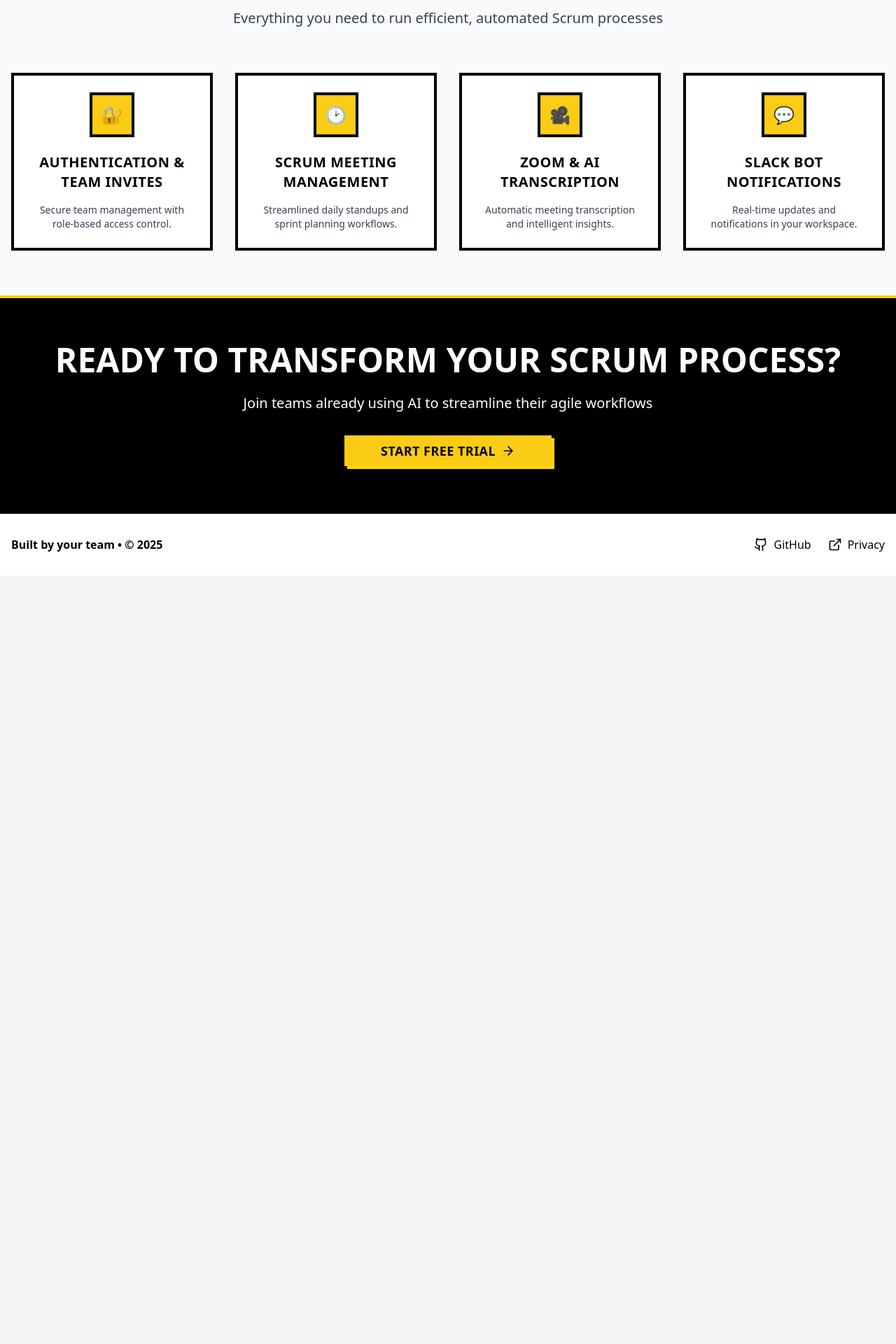
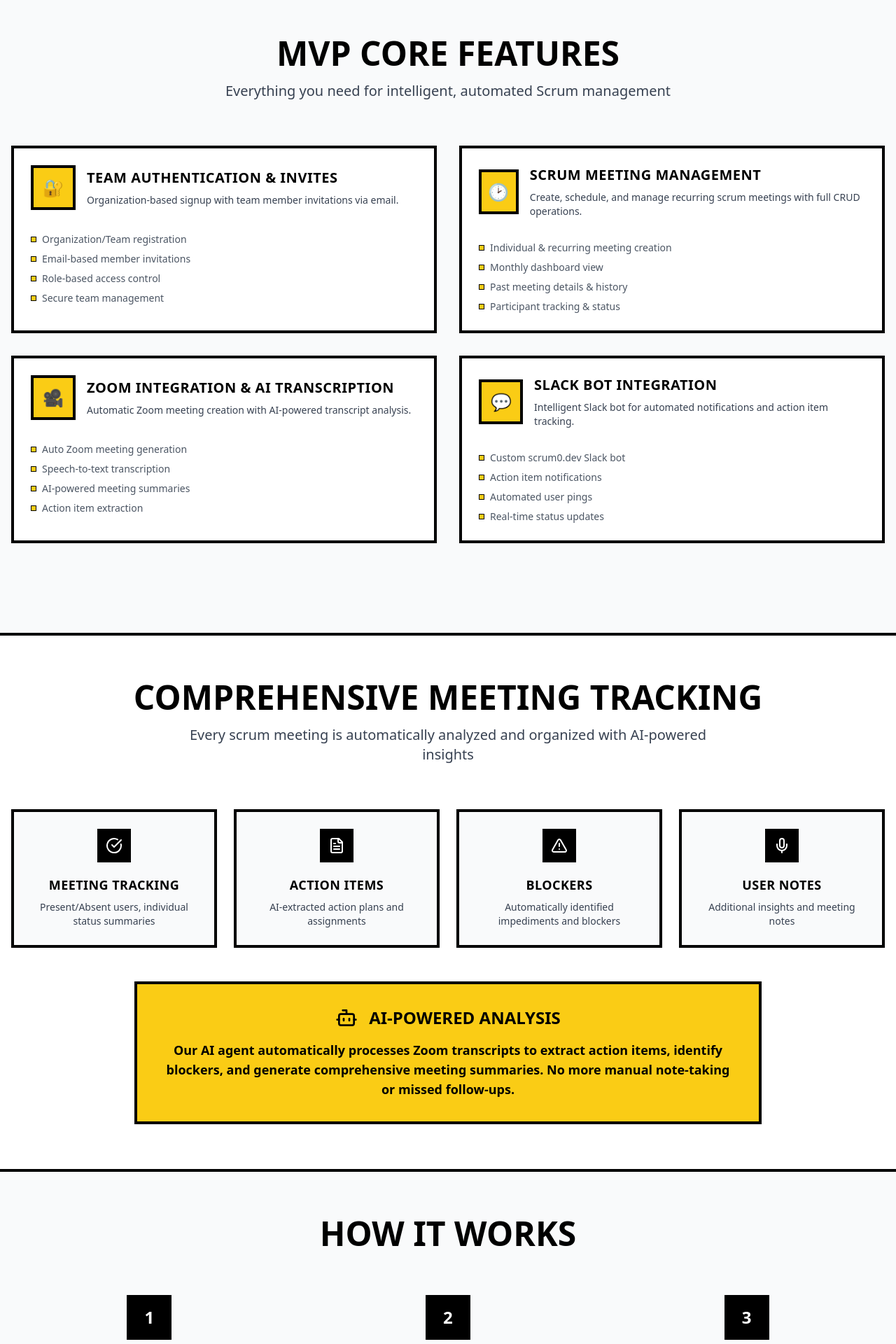
Before and after one commit to Sanket1815/scrum0-v1, a Next.js app: page / in a window 1280 px wide. Shown: the part 860-2780 px from the top of the page at 70% size. Before the commit the page ends 1682 px from the top, so only its background shows below. Built offline with nearby package versions, Linux system fonts and the light colour scheme.

Commit message:
Update Landing Page Based on MVP Requirements

```diff
--- a/app/page.tsx
+++ b/app/page.tsx
@@ -5,8 +5,8 @@ import { Button } from '@/components/ui/button';
 import { Card, CardContent, CardDescription, CardHeader, CardTitle } from '@/components/ui/card';
 import { Badge } from '@/components/ui/badge';
 import {
-  Clock,
-  Shield,
+  Users,
+  Calendar,
   Video,
   MessageSquare,
   ArrowRight,
@@ -15,6 +15,12 @@ import {
   Github,
   ExternalLink,
   Zap,
+  CheckCircle,
+  Clock,
+  Bot,
+  Mic,
+  FileText,
+  AlertTriangle,
 } from 'lucide-react';
 import Link from 'next/link';
 
@@ -23,29 +29,76 @@ export default function LandingPage() {
 
   const features = [
     {
-      icon: Shield,
-      title: 'Authentication & Team Invites',
-      description: 'Secure team management with role-based access control.',
+      icon: Users,
+      title: 'Team Authentication & Invites',
+      description: 'Organization-based signup with team member invitations via email.',
       emoji: '🔐',
+      details: [
+        'Organization/Team registration',
+        'Email-based member invitations',
+        'Role-based access control',
+        'Secure team management'
+      ]
     },
     {
-      icon: Clock,
+      icon: Calendar,
       title: 'Scrum Meeting Management',
-      description: 'Streamlined daily standups and sprint planning workflows.',
+      description: 'Create, schedule, and manage recurring scrum meetings with full CRUD operations.',
       emoji: '🕑',
+      details: [
+        'Individual & recurring meeting creation',
+        'Monthly dashboard view',
+        'Past meeting details & history',
+        'Participant tracking & status'
+      ]
     },
     {
       icon: Video,
-      title: 'Zoom & AI Transcription',
-      description: 'Automatic meeting transcription and intelligent insights.',
+      title: 'Zoom Integration & AI Transcription',
+      description: 'Automatic Zoom meeting creation with AI-powered transcript analysis.',
       emoji: '🎥',
+      details: [
+        'Auto Zoom meeting generation',
+        'Speech-to-text transcription',
+        'AI-powered meeting summaries',
+        'Action item extraction'
+      ]
     },
     {
       icon: MessageSquare,
-      title: 'Slack Bot Notifications',
-      description: 'Real-time updates and notifications in your workspace.',
+      title: 'Slack Bot Integration',
+      description: 'Intelligent Slack bot for automated notifications and action item tracking.',
       emoji: '💬',
+      details: [
+        'Custom scrum0.dev Slack bot',
+        'Action item notifications',
+        'Automated user pings',
+        'Real-time status updates'
+      ]
     },
+  ];
+
+  const meetingFeatures = [
+    {
+      icon: CheckCircle,
+      title: 'Meeting Tracking',
+      description: 'Present/Absent users, individual status summaries'
+    },
+    {
+      icon: FileText,
+      title: 'Action Items',
+      description: 'AI-extracted action plans and assignments'
+    },
+    {
+      icon: AlertTriangle,
+      title: 'Blockers',
+      description: 'Automatically identified impediments and blockers'
+    },
+    {
+      icon: Mic,
+      title: 'User Notes',
+      description: 'Additional insights and meeting notes'
+    }
   ];
 
   return (
@@ -66,8 +119,8 @@ export default function LandingPage() {
               <Link href="#features" className="text-black font-medium hover:text-gray-600 transition-colors">
                 Features
               </Link>
-              <Link href="#about" className="text-black font-medium hover:text-gray-600 transition-colors">
-                About
+              <Link href="#how-it-works" className="text-black font-medium hover:text-gray-600 transition-colors">
+                How It Works
               </Link>
               <Button variant="outline" className="border-2 border-black hover:bg-gray-100">
                 Login
@@ -90,8 +143,8 @@ export default function LandingPage() {
                 <Link href="#features" className="text-black font-medium">
                   Features
                 </Link>
-                <Link href="#about" className="text-black font-medium">
-                  About
+                <Link href="#how-it-works" className="text-black font-medium">
+                  How It Works
                 </Link>
                 <Button variant="outline" className="border-2 border-black w-fit">
                   Login
@@ -112,16 +165,16 @@ export default function LandingPage() {
             </Badge>
 
             <h1 className="text-4xl md:text-7xl font-black text-black mb-8 leading-tight uppercase">
-              AI-First Scrum<br />
-              Management for<br />
+              Centralize & Automate<br />
+              Your Scrum Process<br />
               <span className="bg-yellow-400 px-4 py-2 inline-block border-4 border-black transform -rotate-1">
-                Modern Teams
+                With AI Magic
               </span>
             </h1>
 
             <p className="text-xl md:text-2xl font-semibold text-gray-700 mb-12 max-w-3xl mx-auto">
-              Automate updates, extract insights, and save time with intelligent
-              Scrum management that actually works.
+              Transform Zoom transcripts into actionable scrum entries.
+              Automate notifications, extract insights, and eliminate manual note-taking.
             </p>
 
             <div className="flex flex-col sm:flex-row gap-6 justify-center items-center">
@@ -129,7 +182,7 @@ export default function LandingPage() {
                 size="lg"
                 className="bg-yellow-400 hover:bg-yellow-300 text-black border-4 border-black font-bold uppercase tracking-wide text-lg px-12 py-4 shadow-[6px_6px_0px_0px_rgba(0,0,0,1)] hover:shadow-[3px_3px_0px_0px_rgba(0,0,0,1)] hover:translate-x-[3px] hover:translate-y-[3px] transition-all"
               >
-                Get Started
+                Start Your Team
                 <ArrowRight className="w-5 h-5 ml-2" />
               </Button>
 
@@ -141,26 +194,23 @@ export default function LandingPage() {
                 Watch Demo
               </Button>
             </div>
-
-            {/* Geometric Pattern */}
-
           </div>
         </div>
       </section>
 
-      {/* Feature Highlights */}
+      {/* Core Features */}
       <section id="features" className="py-16 bg-gray-50 border-t-4 border-black">
         <div className="container mx-auto px-4">
           <div className="text-center mb-16">
             <h2 className="text-3xl md:text-5xl font-black text-black mb-4 uppercase">
-              Core Features
+              MVP Core Features
             </h2>
             <p className="text-xl text-gray-700 max-w-2xl mx-auto">
-              Everything you need to run efficient, automated Scrum processes
+              Everything you need for intelligent, automated Scrum management
             </p>
           </div>
 
-          <div className="grid grid-cols-1 md:grid-cols-2 lg:grid-cols-4 gap-8">
+          <div className="grid grid-cols-1 lg:grid-cols-2 gap-8 mb-16">
             {features.map((feature, index) => {
               const IconComponent = feature.icon;
               return (
@@ -168,18 +218,30 @@ export default function LandingPage() {
                   key={index}
                   className="border-4 border-black bg-white hover:shadow-[8px_8px_0px_0px_rgba(0,0,0,1)] hover:-translate-x-2 hover:-translate-y-2 transition-all duration-200"
                 >
-                  <CardHeader className="text-center pb-4">
-                    <div className="w-16 h-16 bg-yellow-400 border-4 border-black mx-auto mb-4 flex items-center justify-center">
-                      <span className="text-2xl">{feature.emoji}</span>
+                  <CardHeader className="pb-4">
+                    <div className="flex items-center space-x-4 mb-4">
+                      <div className="w-16 h-16 bg-yellow-400 border-4 border-black flex items-center justify-center">
+                        <span className="text-2xl">{feature.emoji}</span>
+                      </div>
+                      <div>
+                        <CardTitle className="text-xl font-bold text-black uppercase tracking-wide">
+                          {feature.title}
+                        </CardTitle>
+                        <CardDescription className="text-gray-700 font-medium mt-2">
+                          {feature.description}
+                        </CardDescription>
+                      </div>
                     </div>
-                    <CardTitle className="text-xl font-bold text-black uppercase tracking-wide">
-                      {feature.title}
-                    </CardTitle>
                   </CardHeader>
                   <CardContent>
-                    <CardDescription className="text-gray-700 font-medium text-center">
-                      {feature.description}
-                    </CardDescription>
+                    <ul className="space-y-2">
+                      {feature.details.map((detail, idx) => (
+                        <li key={idx} className="flex items-center space-x-2 text-sm text-gray-600">
+                          <div className="w-2 h-2 bg-yellow-400 border border-black"></div>
+                          <span>{detail}</span>
+                        </li>
+                      ))}
+                    </ul>
                   </CardContent>
                 </Card>
               );
@@ -188,20 +250,113 @@ export default function LandingPage() {
         </div>
       </section>
 
+      {/* Meeting Details Section */}
+      <section className="py-16 bg-white border-t-4 border-black">
+        <div className="container mx-auto px-4">
+          <div className="text-center mb-16">
+            <h2 className="text-3xl md:text-5xl font-black text-black mb-4 uppercase">
+              Comprehensive Meeting Tracking
+            </h2>
+            <p className="text-xl text-gray-700 max-w-3xl mx-auto">
+              Every scrum meeting is automatically analyzed and organized with AI-powered insights
+            </p>
+          </div>
+
+          <div className="grid grid-cols-1 md:grid-cols-2 lg:grid-cols-4 gap-6">
+            {meetingFeatures.map((feature, index) => {
+              const IconComponent = feature.icon;
+              return (
+                <Card
+                  key={index}
+                  className="border-4 border-black bg-gray-50 text-center hover:bg-yellow-50 transition-colors"
+                >
+                  <CardHeader className="pb-2">
+                    <div className="w-12 h-12 bg-black border-2 border-black mx-auto mb-3 flex items-center justify-center">
+                      <IconComponent className="w-6 h-6 text-white" />
+                    </div>
+                    <CardTitle className="text-lg font-bold text-black uppercase tracking-wide">
+                      {feature.title}
+                    </CardTitle>
+                  </CardHeader>
+                  <CardContent>
+                    <CardDescription className="text-gray-700 font-medium">
+                      {feature.description}
+                    </CardDescription>
+                  </CardContent>
+                </Card>
+              );
+            })}
+          </div>
+
+          <div className="mt-12 text-center">
+            <Card className="border-4 border-black bg-yellow-400 max-w-4xl mx-auto">
+              <CardContent className="p-8">
+                <div className="flex items-center justify-center space-x-4 mb-4">
+                  <Bot className="w-8 h-8 text-black" />
+                  <h3 className="text-2xl font-black text-black uppercase">AI-Powered Analysis</h3>
+                </div>
+                <p className="text-black font-semibold text-lg">
+                  Our AI agent automatically processes Zoom transcripts to extract action items,
+                  identify blockers, and generate comprehensive meeting summaries.
+                  No more manual note-taking or missed follow-ups.
+                </p>
+              </CardContent>
+            </Card>
+          </div>
+        </div>
+      </section>
+
+      {/* How It Works */}
+      <section id="how-it-works" className="py-16 bg-gray-50 border-t-4 border-black">
+        <div className="container mx-auto px-4">
+          <div className="text-center mb-16">
+            <h2 className="text-3xl md:text-5xl font-black text-black mb-4 uppercase">
+              How It Works
+            </h2>
+          </div>
+
+          <div className="grid grid-cols-1 md:grid-cols-3 gap-8">
+            <div className="text-center">
+              <div className="w-16 h-16 bg-black text-white border-4 border-black mx-auto mb-4 flex items-center justify-center">
+                <span className="text-2xl font-bold">1</span>
+              </div>
+              <h3 className="text-xl font-bold text-black mb-2 uppercase">Create & Schedule</h3>
+              <p className="text-gray-700">Set up your team and schedule recurring scrum meetings with automatic Zoom integration</p>
+            </div>
+
+            <div className="text-center">
+              <div className="w-16 h-16 bg-black text-white border-4 border-black mx-auto mb-4 flex items-center justify-center">
+                <span className="text-2xl font-bold">2</span>
+              </div>
+              <h3 className="text-xl font-bold text-black mb-2 uppercase">Meet & Record</h3>
+              <p className="text-gray-700">Conduct your scrum meetings on Zoom with automatic transcription and recording</p>
+            </div>
+
+            <div className="text-center">
+              <div className="w-16 h-16 bg-black text-white border-4 border-black mx-auto mb-4 flex items-center justify-center">
+                <span className="text-2xl font-bold">3</span>
+              </div>
+              <h3 className="text-xl font-bold text-black mb-2 uppercase">AI Analysis</h3>
+              <p className="text-gray-700">AI processes transcripts to generate summaries, extract action items, and send Slack notifications</p>
+            </div>
+          </div>
+        </div>
+      </section>
+
       {/* CTA Section */}
       <section className="py-16 bg-black text-white border-t-4 border-yellow-400">
         <div className="container mx-auto px-4 text-center">
           <h2 className="text-3xl md:text-5xl font-black mb-6 uppercase">
-            Ready to Transform Your Scrum Process?
+            Ready to Revolutionize Your Scrums?
           </h2>
           <p className="text-xl mb-8 max-w-2xl mx-auto">
-            Join teams already using AI to streamline their agile workflows
+            Join forward-thinking teams using AI to streamline their agile workflows and eliminate manual overhead
           </p>
           <Button
             size="lg"
             className="bg-yellow-400 hover:bg-yellow-300 text-black border-4 border-yellow-400 font-bold uppercase tracking-wide text-lg px-12 py-4 shadow-[4px_4px_0px_0px_rgba(255,214,0,1)] hover:shadow-[2px_2px_0px_0px_rgba(255,214,0,1)] hover:translate-x-[2px] hover:translate-y-[2px] transition-all"
           >
-            Start Free Trial
+            Start Your Organization
             <ArrowRight className="w-5 h-5 ml-2" />
           </Button>
         </div>
```
